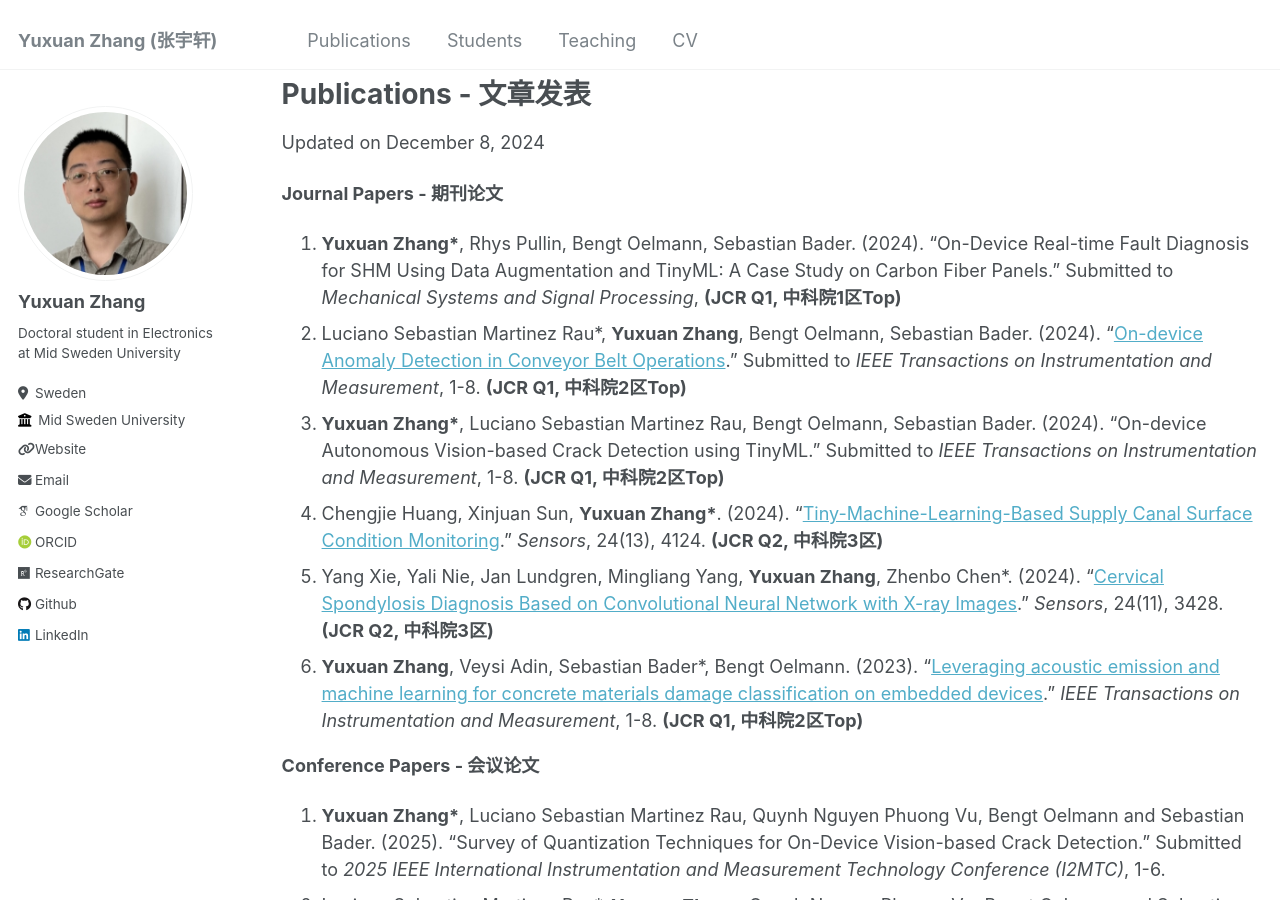
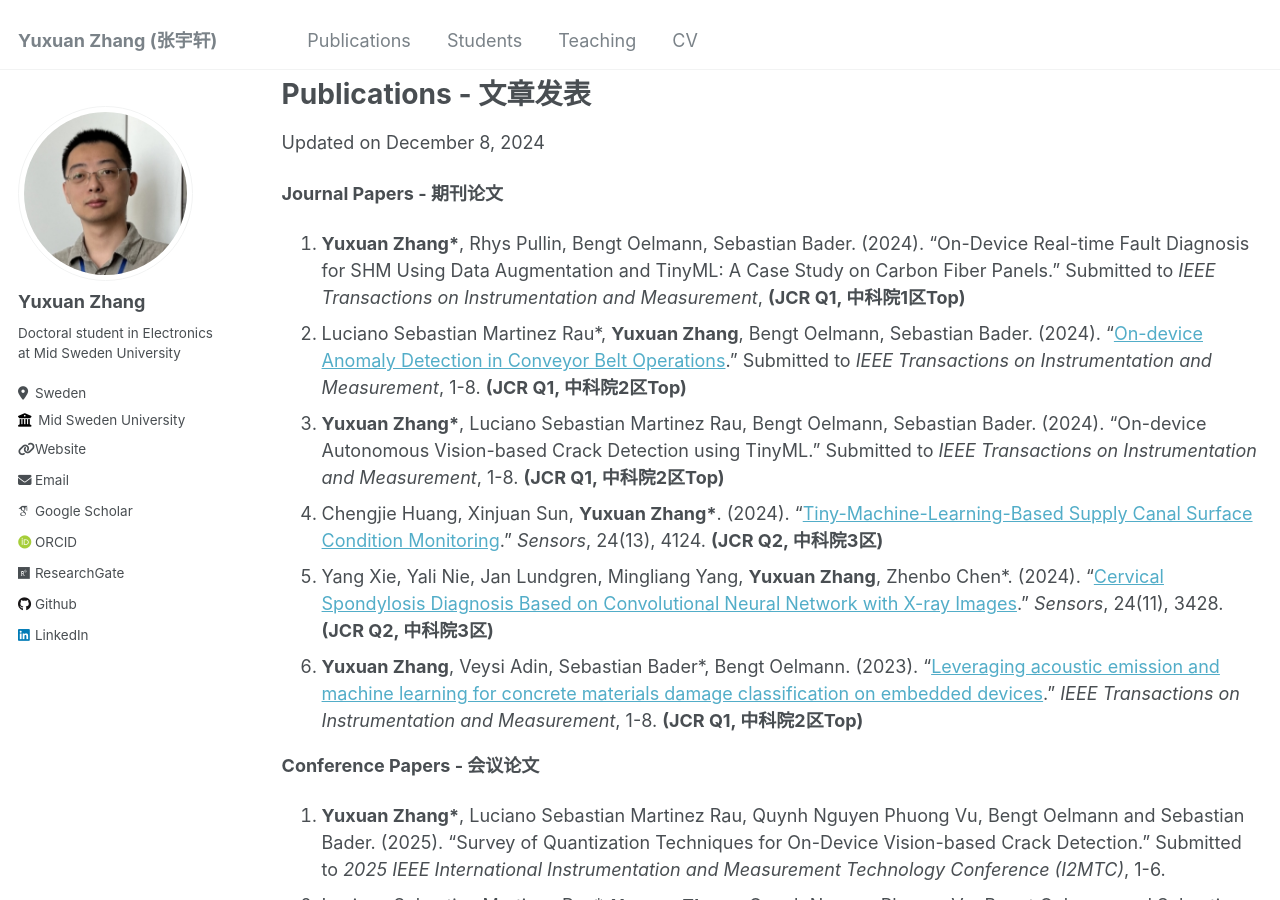
Before and after one commit to YuxuanZhang-96/YuxuanZhang-96.github.io, a Jekyll site: the page built from _pages/cv.md, in a window 1280 px wide and 900 px high, scrolled down 640 px. Built offline with Jekyll 4.4.1, drawn with Linux system fonts in a browser that asks for light colours; some web fonts are replaced.

Commit message:
Update cv.md

```diff
--- a/_pages/cv.md
+++ b/_pages/cv.md
@@ -33,7 +33,7 @@ Publications - 文章发表
 Updated on December 8, 2024
 
 __Journal Papers - 期刊论文__
-1. __Yuxuan Zhang*__, Rhys Pullin, Bengt Oelmann, Sebastian Bader. (2024). "On-Device Real-time Fault Diagnosis for SHM Using Data Augmentation and TinyML: A Case Study on Carbon Fiber Panels." Submitted to _Mechanical Systems and Signal Processing_, __(JCR Q1, 中科院1区Top)__
+1. __Yuxuan Zhang*__, Rhys Pullin, Bengt Oelmann, Sebastian Bader. (2024). "On-Device Real-time Fault Diagnosis for SHM Using Data Augmentation and TinyML: A Case Study on Carbon Fiber Panels." Submitted to _IEEE Transactions on Instrumentation and Measurement_, __(JCR Q1, 中科院1区Top)__
 2. Luciano Sebastian Martinez Rau*, __Yuxuan Zhang__, Bengt Oelmann, Sebastian Bader. (2024). "[On-device Anomaly Detection in Conveyor Belt Operations](https://arxiv.org/abs/2411.10729)." Submitted to _IEEE Transactions on Instrumentation and Measurement_, 1-8. __(JCR Q1, 中科院2区Top)__
 3. __Yuxuan Zhang*__, Luciano Sebastian Martinez Rau, Bengt Oelmann, Sebastian Bader. (2024). "On-device Autonomous Vision-based Crack Detection using TinyML." Submitted to _IEEE Transactions on Instrumentation and Measurement_, 1-8. __(JCR Q1, 中科院2区Top)__
 4. Chengjie Huang, Xinjuan Sun, __Yuxuan Zhang*__. (2024). "[Tiny-Machine-Learning-Based Supply Canal Surface Condition Monitoring](https://www.mdpi.com/1424-8220/24/13/4124)." _Sensors_, 24(13), 4124. __(JCR Q2, 中科院3区)__
```
